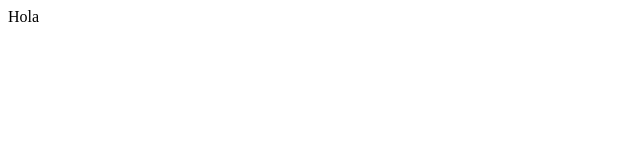
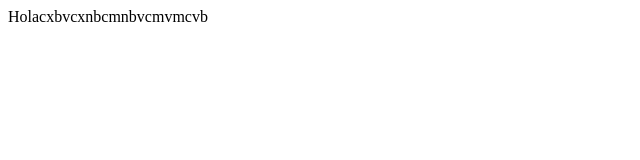
Before and after one commit to leninpe/prueba, a plain HTML site: page index.html in a window 1280 px wide. Shown: the whole page, without its empty margins (0-640 px from the left). Drawn offline with Linux system fonts and the light colour scheme.

Commit message:
Modificamos index

```diff
--- a/index.html
+++ b/index.html
@@ -1 +1 @@
-<p>Hola</p>
+<p>Holacxbvcxnbcmnbvcmvmcvb</p>
```
